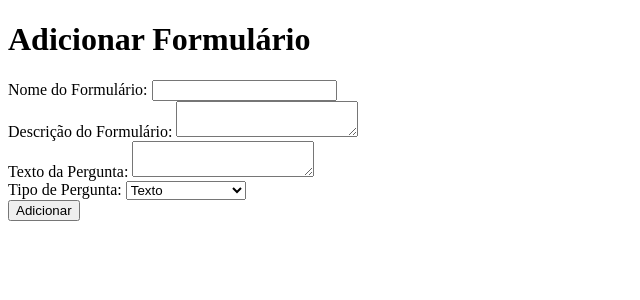
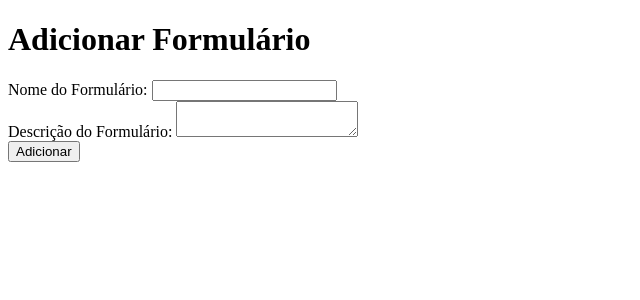
Before and after one commit to arturmartinho/sprint-session-dp2024-1, a Django app: page /criar_formulario/ in a window 1280 px wide. Shown: the top 300 px of the page, without its empty margins (0-640 px from the left). Run offline with Django 4.2, Linux system fonts and the light colour scheme.

Commit message:
nao sei oq falar desse commit kkk

```diff
--- a/notes/templates/criar_formulario.html
+++ b/notes/templates/criar_formulario.html
@@ -11,7 +11,7 @@
         <input type="text" name="nome" required><br>
         <label for="nome">Descrição do Formulário:</label>
         <textarea name="descricao" required></textarea><br>
-        <label for="texto">Texto da Pergunta:</label>
+        <!-- <label for="texto">Texto da Pergunta:</label>
         <textarea name="texto" required></textarea><br>
         <label for="tipo">Tipo de Pergunta:</label>
         <select name="tipo" required>
@@ -21,7 +21,7 @@
         </select><br>
         <div id="opcoes" style="display: none;">
             <label for="opcao">Opções (se for múltipla escolha):</label><br>
-            <input type="text" name="opcao"><br>
+            <input type="text" name="opcao"><br> -->
         </div>
         <button type="submit">Adicionar</button>
     </form>
--- a/notes/templates/detalhes_formulario.html
+++ b/notes/templates/detalhes_formulario.html
@@ -10,11 +10,11 @@
     <p><strong>Nome do Formulário:</strong> {{ formulario.nome }}</p>
     <p><strong>Descrição Formulário:</strong> {{ formulario.descricao }}</p>
     <p><strong>Data de Criação:</strong> {{ formulario.data_criacao }}</p>
-    <h2>Perguntas do Formulário:</h2>
+    <!-- <h2>Perguntas do Formulário:</h2>
     <ul>
         {% for pergunta in perguntas %}
             <li>{{ pergunta.texto }}</li>
         {% endfor %}
-    </ul>
+    </ul> -->
 </body>
 </html>
```
